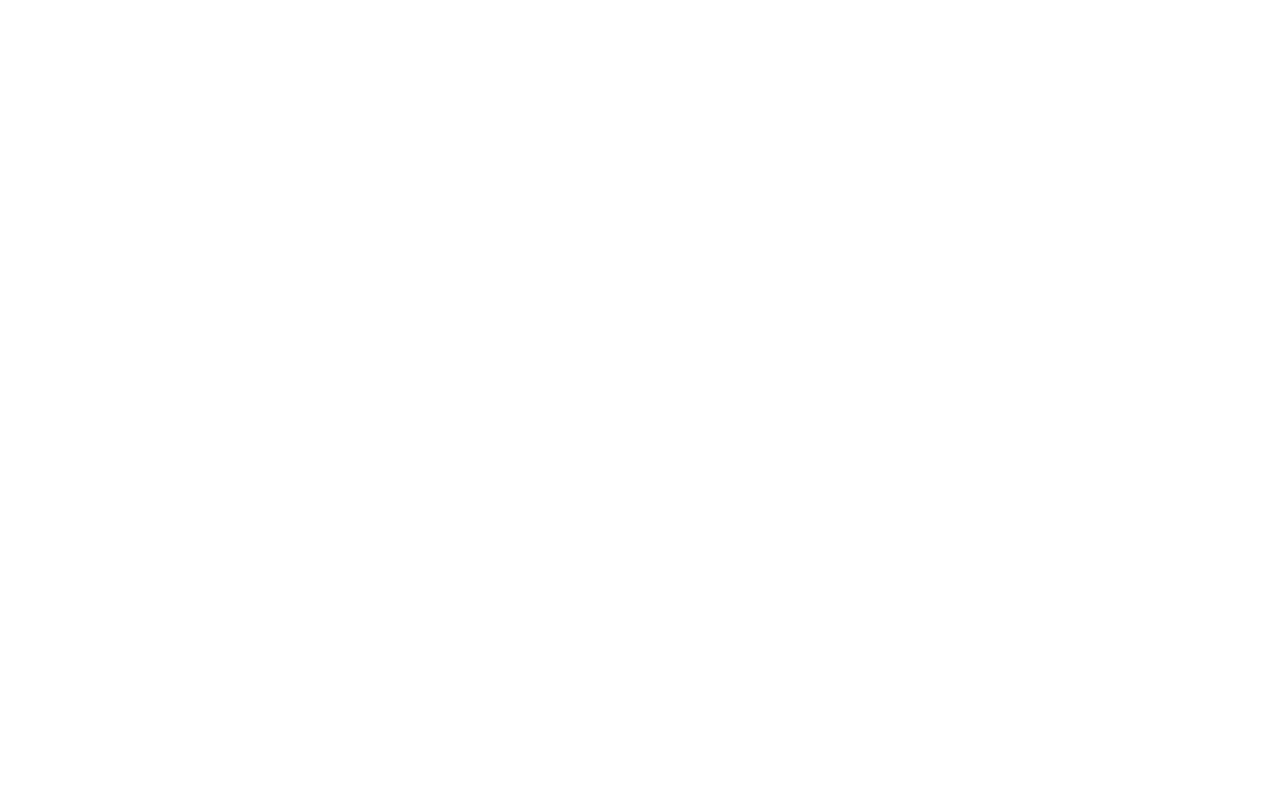
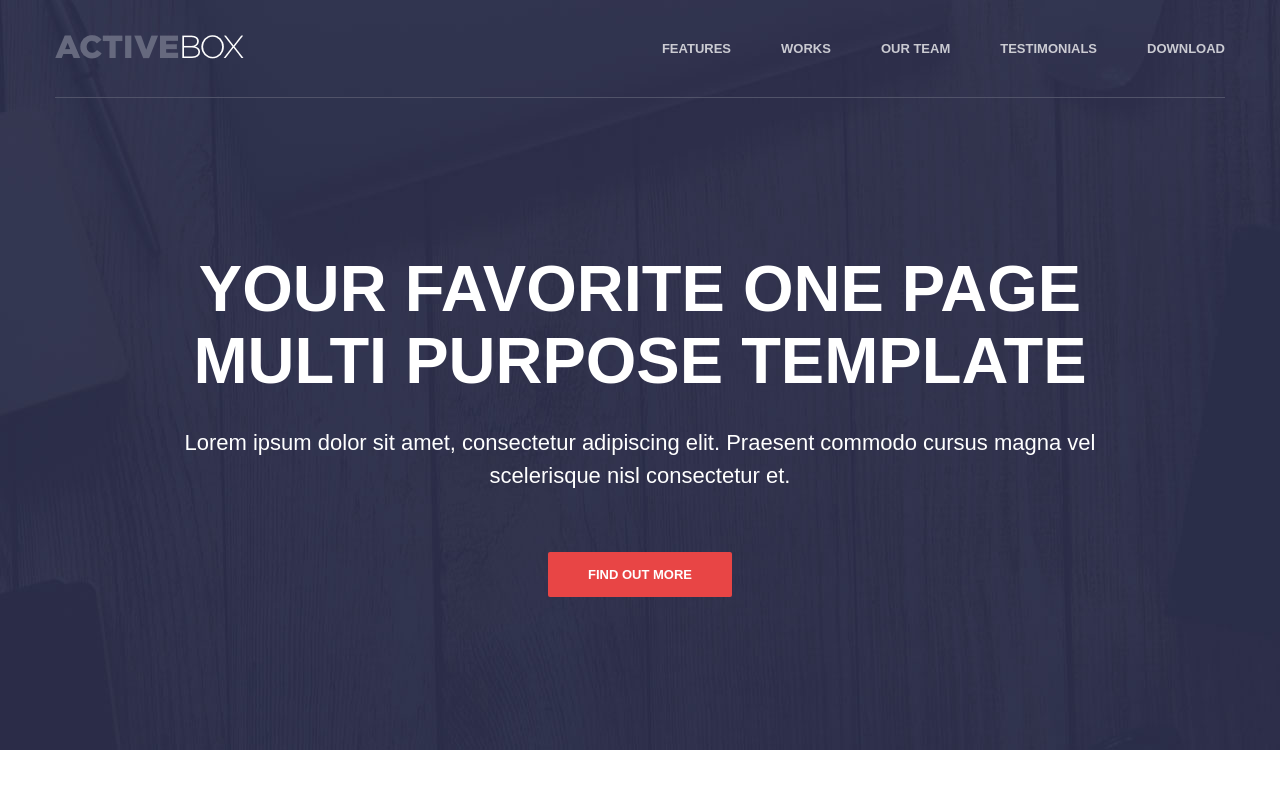
Before and after one commit to KsuKuper/activebox, a website: page index.html in a window 1280 px wide. Drawn offline with Linux system fonts and the light colour scheme; a web font is replaced by a local one.

Commit message:
development of the top section according to the design

```diff
--- a/index.html
+++ b/index.html
@@ -6,6 +6,60 @@
     <link rel="stylesheet" href="./styles/styles.css" />
   </head>
   <body>
+    <!--  Top-->
+    <section class="wrap-banner">
+      <!--      Header-->
+      <header class="header">
+        <div class="container">
+          <div class="header__inner">
+            <div class="header__logo">
+              <img src="./images/logo.png" alt="logo" />
+            </div>
+            <!--          <nav class="nav">-->
+            <!--            <ul class="nav__link">-->
+            <!--              <li>-->
+            <!--                <a class="nav__link" href="#">Features</a>-->
+            <!--              </li>-->
+            <!--              <li>-->
+            <!--                <a class="nav__link" href="#">Works</a>-->
+            <!--              </li>-->
+            <!--              <li>-->
+            <!--                <a class="nav__link" href="#">Our Team</a>-->
+            <!--              </li>-->
+            <!--              <li>-->
+            <!--                <a class="nav__link" href="#">Testimonials</a>-->
+            <!--              </li>-->
+            <!--              <li>-->
+            <!--                <a class="nav__link" href="#">Download </a>-->
+            <!--              </li>-->
+            <!--            </ul>-->
+            <!--          </nav>-->
+            <nav class="nav">
+              <a class="nav__link" href="#">Features</a>
+              <a class="nav__link" href="#">Works</a>
+              <a class="nav__link" href="#">Our Team</a>
+              <a class="nav__link" href="#">Testimonials</a>
+              <a class="nav__link" href="#">Download </a>
+            </nav>
+          </div>
+        </div>
+      </header>
 
+      <!--      Intro-->
+      <div class="intro">
+        <div class="container">
+          <div class="intro__inner">
+            <h1 class="intro__title">
+              Your Favorite One Page Multi Purpose Template
+            </h1>
+            <h2 class="intro__subtitle">
+              Lorem ipsum dolor sit amet, consectetur adipiscing elit. Praesent
+              commodo cursus magna vel scelerisque nisl consectetur et.
+            </h2>
+            <a class="btn btn--red">Find out more</a>
+          </div>
+        </div>
+      </div>
+    </section>
   </body>
 </html>
--- /dev/null
+++ b/styles/fonts.css
@@ -0,0 +1,251 @@
+/* greek-ext */
+@font-face {
+    font-family: 'Cardo';
+    font-style: italic;
+    font-weight: 400;
+    font-display: swap;
+    src: url(https://fonts.gstatic.com/s/cardo/v19/wlpxgwjKBV1pqhv97I8x3ExNYChuCg.woff2) format('woff2');
+    unicode-range: U+1F00-1FFF;
+}
+/* greek */
+@font-face {
+    font-family: 'Cardo';
+    font-style: italic;
+    font-weight: 400;
+    font-display: swap;
+    src: url(https://fonts.gstatic.com/s/cardo/v19/wlpxgwjKBV1pqhv97IAx3ExNYChuCg.woff2) format('woff2');
+    unicode-range: U+0370-03FF;
+}
+/* latin-ext */
+@font-face {
+    font-family: 'Cardo';
+    font-style: italic;
+    font-weight: 400;
+    font-display: swap;
+    src: url(https://fonts.gstatic.com/s/cardo/v19/wlpxgwjKBV1pqhv97I0x3ExNYChuCg.woff2) format('woff2');
+    unicode-range: U+0100-024F, U+0259, U+1E00-1EFF, U+2020, U+20A0-20AB, U+20AD-20CF, U+2113, U+2C60-2C7F, U+A720-A7FF;
+}
+/* latin */
+@font-face {
+    font-family: 'Cardo';
+    font-style: italic;
+    font-weight: 400;
+    font-display: swap;
+    src: url(https://fonts.gstatic.com/s/cardo/v19/wlpxgwjKBV1pqhv97IMx3ExNYCg.woff2) format('woff2');
+    unicode-range: U+0000-00FF, U+0131, U+0152-0153, U+02BB-02BC, U+02C6, U+02DA, U+02DC, U+2000-206F, U+2074, U+20AC, U+2122, U+2191, U+2193, U+2212, U+2215, U+FEFF, U+FFFD;
+}
+/* cyrillic-ext */
+@font-face {
+    font-family: 'Open Sans';
+    font-style: normal;
+    font-weight: 700;
+    font-stretch: 100%;
+    font-display: swap;
+    src: url(https://fonts.gstatic.com/s/opensans/v29/memSYaGs126MiZpBA-UvWbX2vVnXBbObj2OVZyOOSr4dVJWUgsg-1x4taVQUwaEQbjB_mQ.woff) format('woff');
+    unicode-range: U+0460-052F, U+1C80-1C88, U+20B4, U+2DE0-2DFF, U+A640-A69F, U+FE2E-FE2F;
+}
+/* cyrillic */
+@font-face {
+    font-family: 'Open Sans';
+    font-style: normal;
+    font-weight: 700;
+    font-stretch: 100%;
+    font-display: swap;
+    src: url(https://fonts.gstatic.com/s/opensans/v29/memSYaGs126MiZpBA-UvWbX2vVnXBbObj2OVZyOOSr4dVJWUgsg-1x4kaVQUwaEQbjB_mQ.woff) format('woff');
+    unicode-range: U+0301, U+0400-045F, U+0490-0491, U+04B0-04B1, U+2116;
+}
+/* greek-ext */
+@font-face {
+    font-family: 'Open Sans';
+    font-style: normal;
+    font-weight: 700;
+    font-stretch: 100%;
+    font-display: swap;
+    src: url(https://fonts.gstatic.com/s/opensans/v29/memSYaGs126MiZpBA-UvWbX2vVnXBbObj2OVZyOOSr4dVJWUgsg-1x4saVQUwaEQbjB_mQ.woff) format('woff');
+    unicode-range: U+1F00-1FFF;
+}
+/* greek */
+@font-face {
+    font-family: 'Open Sans';
+    font-style: normal;
+    font-weight: 700;
+    font-stretch: 100%;
+    font-display: swap;
+    src: url(https://fonts.gstatic.com/s/opensans/v29/memSYaGs126MiZpBA-UvWbX2vVnXBbObj2OVZyOOSr4dVJWUgsg-1x4jaVQUwaEQbjB_mQ.woff) format('woff');
+    unicode-range: U+0370-03FF;
+}
+/* hebrew */
+@font-face {
+    font-family: 'Open Sans';
+    font-style: normal;
+    font-weight: 700;
+    font-stretch: 100%;
+    font-display: swap;
+    src: url(https://fonts.gstatic.com/s/opensans/v29/memSYaGs126MiZpBA-UvWbX2vVnXBbObj2OVZyOOSr4dVJWUgsg-1x4iaVQUwaEQbjB_mQ.woff) format('woff');
+    unicode-range: U+0590-05FF, U+200C-2010, U+20AA, U+25CC, U+FB1D-FB4F;
+}
+/* vietnamese */
+@font-face {
+    font-family: 'Open Sans';
+    font-style: normal;
+    font-weight: 700;
+    font-stretch: 100%;
+    font-display: swap;
+    src: url(https://fonts.gstatic.com/s/opensans/v29/memSYaGs126MiZpBA-UvWbX2vVnXBbObj2OVZyOOSr4dVJWUgsg-1x4vaVQUwaEQbjB_mQ.woff) format('woff');
+    unicode-range: U+0102-0103, U+0110-0111, U+0128-0129, U+0168-0169, U+01A0-01A1, U+01AF-01B0, U+1EA0-1EF9, U+20AB;
+}
+/* latin-ext */
+@font-face {
+    font-family: 'Open Sans';
+    font-style: normal;
+    font-weight: 700;
+    font-stretch: 100%;
+    font-display: swap;
+    src: url(https://fonts.gstatic.com/s/opensans/v29/memSYaGs126MiZpBA-UvWbX2vVnXBbObj2OVZyOOSr4dVJWUgsg-1x4uaVQUwaEQbjB_mQ.woff) format('woff');
+    unicode-range: U+0100-024F, U+0259, U+1E00-1EFF, U+2020, U+20A0-20AB, U+20AD-20CF, U+2113, U+2C60-2C7F, U+A720-A7FF;
+}
+/* latin */
+@font-face {
+    font-family: 'Open Sans';
+    font-style: normal;
+    font-weight: 700;
+    font-stretch: 100%;
+    font-display: swap;
+    src: url(https://fonts.gstatic.com/s/opensans/v29/memSYaGs126MiZpBA-UvWbX2vVnXBbObj2OVZyOOSr4dVJWUgsg-1x4gaVQUwaEQbjA.woff) format('woff');
+    unicode-range: U+0000-00FF, U+0131, U+0152-0153, U+02BB-02BC, U+02C6, U+02DA, U+02DC, U+2000-206F, U+2074, U+20AC, U+2122, U+2191, U+2193, U+2212, U+2215, U+FEFF, U+FFFD;
+}
+/* cyrillic-ext */
+@font-face {
+    font-family: 'Raleway';
+    font-style: normal;
+    font-weight: 400;
+    font-display: swap;
+    src: url(https://fonts.gstatic.com/s/raleway/v28/1Ptug8zYS_SKggPNyCAIT4ttDfCmxA.woff2) format('woff2');
+    unicode-range: U+0460-052F, U+1C80-1C88, U+20B4, U+2DE0-2DFF, U+A640-A69F, U+FE2E-FE2F;
+}
+/* cyrillic */
+@font-face {
+    font-family: 'Raleway';
+    font-style: normal;
+    font-weight: 400;
+    font-display: swap;
+    src: url(https://fonts.gstatic.com/s/raleway/v28/1Ptug8zYS_SKggPNyCkIT4ttDfCmxA.woff2) format('woff2');
+    unicode-range: U+0301, U+0400-045F, U+0490-0491, U+04B0-04B1, U+2116;
+}
+/* vietnamese */
+@font-face {
+    font-family: 'Raleway';
+    font-style: normal;
+    font-weight: 400;
+    font-display: swap;
+    src: url(https://fonts.gstatic.com/s/raleway/v28/1Ptug8zYS_SKggPNyCIIT4ttDfCmxA.woff2) format('woff2');
+    unicode-range: U+0102-0103, U+0110-0111, U+0128-0129, U+0168-0169, U+01A0-01A1, U+01AF-01B0, U+1EA0-1EF9, U+20AB;
+}
+/* latin-ext */
+@font-face {
+    font-family: 'Raleway';
+    font-style: normal;
+    font-weight: 400;
+    font-display: swap;
+    src: url(https://fonts.gstatic.com/s/raleway/v28/1Ptug8zYS_SKggPNyCMIT4ttDfCmxA.woff2) format('woff2');
+    unicode-range: U+0100-024F, U+0259, U+1E00-1EFF, U+2020, U+20A0-20AB, U+20AD-20CF, U+2113, U+2C60-2C7F, U+A720-A7FF;
+}
+/* latin */
+@font-face {
+    font-family: 'Raleway';
+    font-style: normal;
+    font-weight: 400;
+    font-display: swap;
+    src: url(https://fonts.gstatic.com/s/raleway/v28/1Ptug8zYS_SKggPNyC0IT4ttDfA.woff2) format('woff2');
+    unicode-range: U+0000-00FF, U+0131, U+0152-0153, U+02BB-02BC, U+02C6, U+02DA, U+02DC, U+2000-206F, U+2074, U+20AC, U+2122, U+2191, U+2193, U+2212, U+2215, U+FEFF, U+FFFD;
+}
+/* cyrillic-ext */
+@font-face {
+    font-family: 'Raleway';
+    font-style: normal;
+    font-weight: 600;
+    font-display: swap;
+    src: url(https://fonts.gstatic.com/s/raleway/v28/1Ptug8zYS_SKggPNyCAIT4ttDfCmxA.woff2) format('woff2');
+    unicode-range: U+0460-052F, U+1C80-1C88, U+20B4, U+2DE0-2DFF, U+A640-A69F, U+FE2E-FE2F;
+}
+/* cyrillic */
+@font-face {
+    font-family: 'Raleway';
+    font-style: normal;
+    font-weight: 600;
+    font-display: swap;
+    src: url(https://fonts.gstatic.com/s/raleway/v28/1Ptug8zYS_SKggPNyCkIT4ttDfCmxA.woff2) format('woff2');
+    unicode-range: U+0301, U+0400-045F, U+0490-0491, U+04B0-04B1, U+2116;
+}
+/* vietnamese */
+@font-face {
+    font-family: 'Raleway';
+    font-style: normal;
+    font-weight: 600;
+    font-display: swap;
+    src: url(https://fonts.gstatic.com/s/raleway/v28/1Ptug8zYS_SKggPNyCIIT4ttDfCmxA.woff2) format('woff2');
+    unicode-range: U+0102-0103, U+0110-0111, U+0128-0129, U+0168-0169, U+01A0-01A1, U+01AF-01B0, U+1EA0-1EF9, U+20AB;
+}
+/* latin-ext */
+@font-face {
+    font-family: 'Raleway';
+    font-style: normal;
+    font-weight: 600;
+    font-display: swap;
+    src: url(https://fonts.gstatic.com/s/raleway/v28/1Ptug8zYS_SKggPNyCMIT4ttDfCmxA.woff2) format('woff2');
+    unicode-range: U+0100-024F, U+0259, U+1E00-1EFF, U+2020, U+20A0-20AB, U+20AD-20CF, U+2113, U+2C60-2C7F, U+A720-A7FF;
+}
+/* latin */
+@font-face {
+    font-family: 'Raleway';
+    font-style: normal;
+    font-weight: 600;
+    font-display: swap;
+    src: url(https://fonts.gstatic.com/s/raleway/v28/1Ptug8zYS_SKggPNyC0IT4ttDfA.woff2) format('woff2');
+    unicode-range: U+0000-00FF, U+0131, U+0152-0153, U+02BB-02BC, U+02C6, U+02DA, U+02DC, U+2000-206F, U+2074, U+20AC, U+2122, U+2191, U+2193, U+2212, U+2215, U+FEFF, U+FFFD;
+}
+/* cyrillic-ext */
+@font-face {
+    font-family: 'Raleway';
+    font-style: normal;
+    font-weight: 700;
+    font-display: swap;
+    src: url(https://fonts.gstatic.com/s/raleway/v28/1Ptug8zYS_SKggPNyCAIT4ttDfCmxA.woff2) format('woff2');
+    unicode-range: U+0460-052F, U+1C80-1C88, U+20B4, U+2DE0-2DFF, U+A640-A69F, U+FE2E-FE2F;
+}
+/* cyrillic */
+@font-face {
+    font-family: 'Raleway';
+    font-style: normal;
+    font-weight: 700;
+    font-display: swap;
+    src: url(https://fonts.gstatic.com/s/raleway/v28/1Ptug8zYS_SKggPNyCkIT4ttDfCmxA.woff2) format('woff2');
+    unicode-range: U+0301, U+0400-045F, U+0490-0491, U+04B0-04B1, U+2116;
+}
+/* vietnamese */
+@font-face {
+    font-family: 'Raleway';
+    font-style: normal;
+    font-weight: 700;
+    font-display: swap;
+    src: url(https://fonts.gstatic.com/s/raleway/v28/1Ptug8zYS_SKggPNyCIIT4ttDfCmxA.woff2) format('woff2');
+    unicode-range: U+0102-0103, U+0110-0111, U+0128-0129, U+0168-0169, U+01A0-01A1, U+01AF-01B0, U+1EA0-1EF9, U+20AB;
+}
+/* latin-ext */
+@font-face {
+    font-family: 'Raleway';
+    font-style: normal;
+    font-weight: 700;
+    font-display: swap;
+    src: url(https://fonts.gstatic.com/s/raleway/v28/1Ptug8zYS_SKggPNyCMIT4ttDfCmxA.woff2) format('woff2');
+    unicode-range: U+0100-024F, U+0259, U+1E00-1EFF, U+2020, U+20A0-20AB, U+20AD-20CF, U+2113, U+2C60-2C7F, U+A720-A7FF;
+}
+/* latin */
+@font-face {
+    font-family: 'Raleway';
+    font-style: normal;
+    font-weight: 700;
+    font-display: swap;
+    src: url(https://fonts.gstatic.com/s/raleway/v28/1Ptug8zYS_SKggPNyC0IT4ttDfA.woff2) format('woff2');
+    unicode-range: U+0000-00FF, U+0131, U+0152-0153, U+02BB-02BC, U+02C6, U+02DA, U+02DC, U+2000-206F, U+2074, U+20AC, U+2122, U+2191, U+2193, U+2212, U+2215, U+FEFF, U+FFFD;
+}
--- a/styles/styles.css
+++ b/styles/styles.css
@@ -0,0 +1,149 @@
+@import url("fonts.css");
+
+*,
+*:before,
+*:after {
+  box-sizing: border-box;
+}
+
+body {
+  font-family: "Raleway", sans-serif;
+  font-size: 14px;
+  -webkit-font-smoothing: antialiased;
+  color: #6c7279;
+  margin: 0;
+}
+
+h1,
+h2,
+h3,
+h4,
+h5,
+h6 {
+  margin: 0;
+}
+
+p {
+  margin: 0 0 10px;
+}
+
+/*==================CONTAINER
+====================================================*/
+
+.wrap-banner {
+  background: url("../images/background-banner.jpg") no-repeat center top;
+  background-size: cover;
+  min-height: 750px;
+}
+
+.container {
+  width: 100%;
+  max-width: 1170px;
+  margin: 0 auto;
+}
+
+/*==================HEADER
+====================================================*/
+
+.header {
+  position: fixed;
+  width: 100%;
+  z-index: 999;
+}
+
+.header__inner {
+  display: flex;
+  justify-content: space-between;
+  padding: 35px 0;
+  align-items: center;
+
+  border-bottom: 1px solid #515369;
+}
+
+/*==================NAV
+====================================================*/
+
+.nav {
+  display: flex;
+  gap: 50px;
+  font-size: 13px;
+  font-weight: 700;
+  text-transform: uppercase;
+}
+
+.nav__link {
+  color: #ffff;
+  text-decoration: none;
+  opacity: 0.75;
+
+  transition: opacity 0.1s linear;
+}
+
+.nav__link:hover {
+  opacity: 1;
+  text-decoration: underline;
+}
+
+/*==================INTRO
+====================================================*/
+
+.intro {
+  padding-top: 100px;
+  height: 750px;
+  display: flex;
+  flex-direction: column;
+  justify-content: center;
+}
+
+.intro__inner {
+  width: 100%;
+  max-width: 970px;
+  margin: 0 auto;
+  text-align: center;
+}
+
+.intro__title {
+  font-family: "Open Sans", sans-serif;
+  font-size: 65px;
+  color: #ffffff;
+  font-weight: 700;
+  line-height: 1.1;
+  text-transform: uppercase;
+  margin-bottom: 30px;
+}
+
+.intro__subtitle {
+  font-size: 22px;
+  color: #ffffff;
+  line-height: 1.5;
+  font-weight: 400;
+  margin-bottom: 60px;
+}
+
+/*==================BUTTON
+====================================================*/
+
+.btn {
+  display: inline-block;
+  vertical-align: top;
+  font-size: 13px;
+  font-weight: 600;
+  font-family: inherit;
+  text-transform: uppercase;
+  text-align: center;
+  color: #fff;
+  border: 0;
+  border-radius: 2px;
+  padding: 15px 40px;
+  cursor: pointer;
+
+  transition: background 0.1s linear;
+}
+
+.btn--red {
+  background-color: #e84545;
+}
+
+.btn--red:hover {
+  background-color: #e80b0b;
+}
```
Also changed, not shown: images/background-banner.jpg (added), images/logo.png (added).
